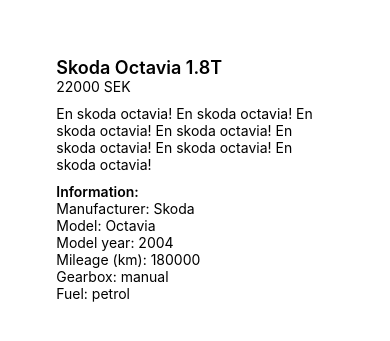
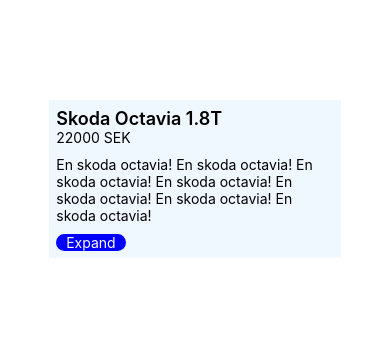
Before and after one commit to lskld/rn-semantic-search-testing, a React Native app: screen / in a window 390 px wide. Shown: the part 243-584 px from the top of the page. Built offline with nearby package versions, Linux system fonts and the light colour scheme.

Commit message:
make information section expand from pressable, and change background colors so ads are a little bit different when rendered in a list

```diff
--- a/src/components/Ad.tsx
+++ b/src/components/Ad.tsx
@@ -1,3 +1,4 @@
+import { useState } from "react";
 import { Pressable, StyleSheet, Text, View } from "react-native";
 
 type AdProps = {
@@ -24,8 +25,15 @@
     gearbox,
     fueltype
 }: AdProps) {
+    const [expanded, setExpanded] = useState(false);
+    const [bgColor] = useState(() => {
+        const colors = ["#fff", "#f0f8ff", "#fff0f5", "#f0fff0", "#fffaf0"];
+        return colors[Math.floor(Math.random() * colors.length)];
+    });
+
+
     return (
-        <View style={styles.container}>
+        <View style={[styles.container, { backgroundColor: bgColor }]}>
             <View style={styles.header}>
                 <Text style={{ fontSize: 18, fontWeight: 600 }}>{title}</Text>
                 <Text>{price} SEK</Text>
@@ -33,7 +41,13 @@
             <View style={styles.description}>
                 <Text>{description}</Text>
             </View>
-            <View style={styles.stats}>
+            <Pressable
+                style={styles.expandBtn}
+                onPress={() => setExpanded(!expanded)}>
+                <Text style={{ color: "white", textAlign: "center" }}>Expand</Text>
+            </Pressable>
+            {expanded && (
+                <View style={styles.stats}>
                 <Text style={{ fontWeight: 600 }}>Information:</Text>
                 <Text>Manufacturer: {make}</Text>
                 <Text>Model: {model}</Text>
@@ -42,13 +56,13 @@
                 <Text>Gearbox: {gearbox}</Text>
                 <Text>Fuel: {fueltype}</Text>
             </View>
+            )}
         </View>
     )
 }
 
 const styles = StyleSheet.create({
     container: {
-        backgroundColor: "#fff",
         width: "75%",
         padding: 7.5,
         gap: 10
@@ -62,4 +76,9 @@
     stats: {
 
     },
+    expandBtn: {
+        backgroundColor: "blue",
+        width: "25%",
+        borderRadius: 10
+    }
 })
```
